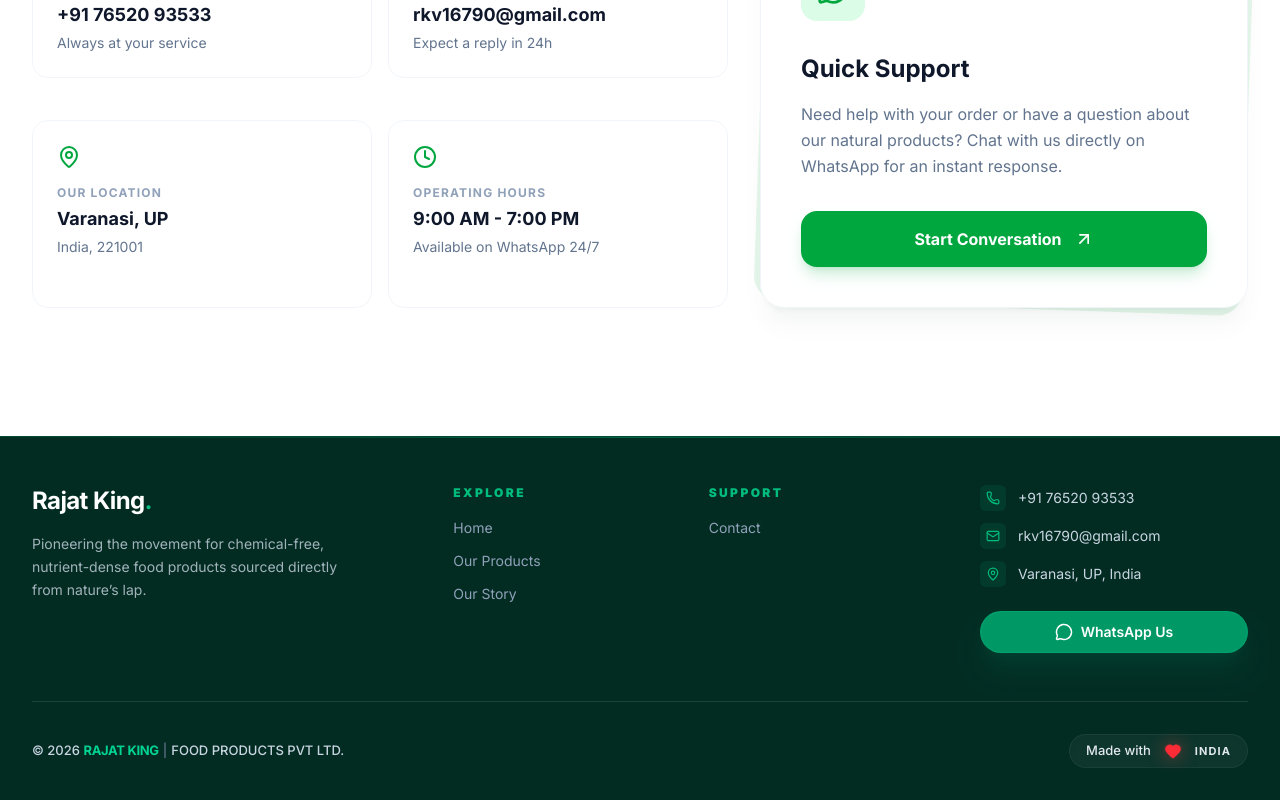
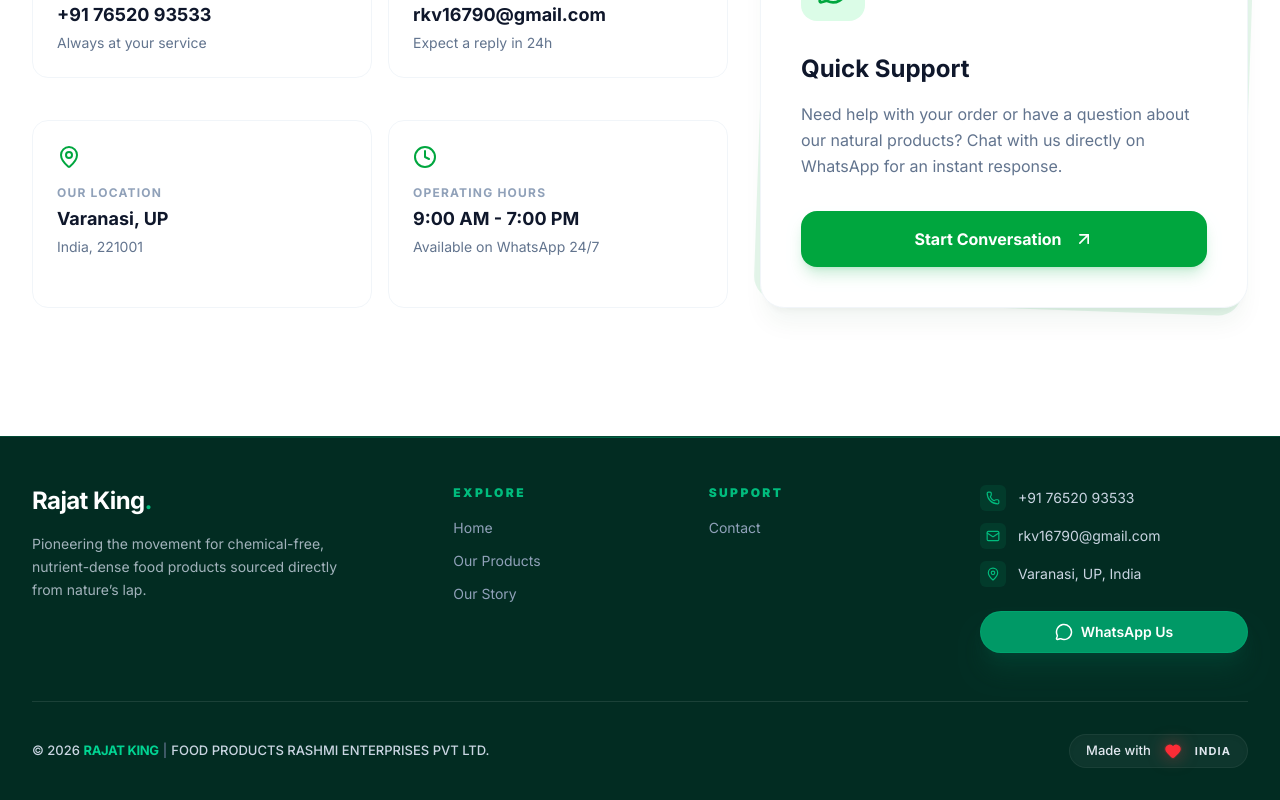
Before and after one commit to RajRanjanSrivastav/rajat_king, a Next.js app: page / in a window 1280 px wide. Shown: the part 2848-3648 px from the top of the page. Built offline with nearby package versions, Linux system fonts and the light colour scheme.

Commit message:
Adding changes in footer

```diff
--- a/components/layout/Footer.tsx
+++ b/components/layout/Footer.tsx
@@ -122,7 +122,7 @@
               RAJAT KING
             </span>
             <span className="mx-1 text-slate-500">|</span>
-            FOOD PRODUCTS PVT LTD.
+            FOOD PRODUCTS RASHMI ENTERPRISES PVT LTD.
           </p>
 
           {/* Enhanced Heart Section - Perfectly Readable */}
```
